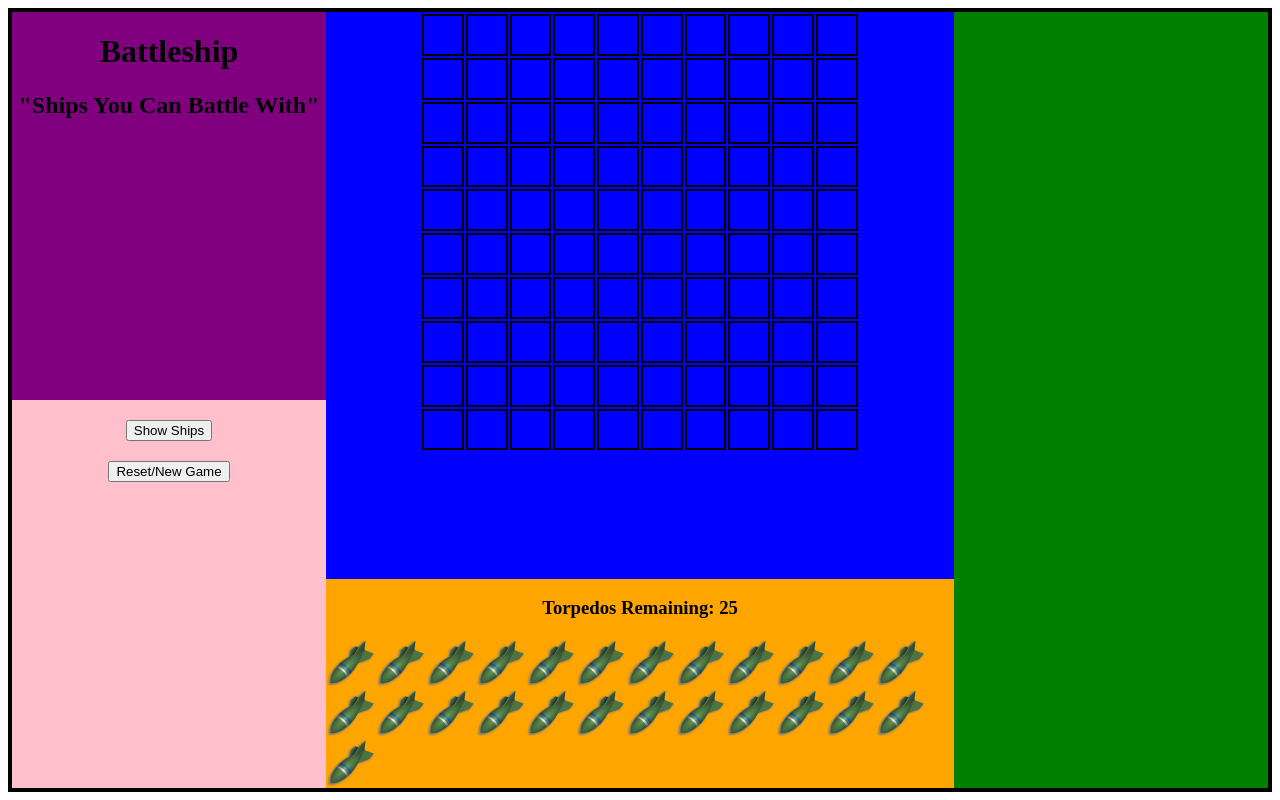
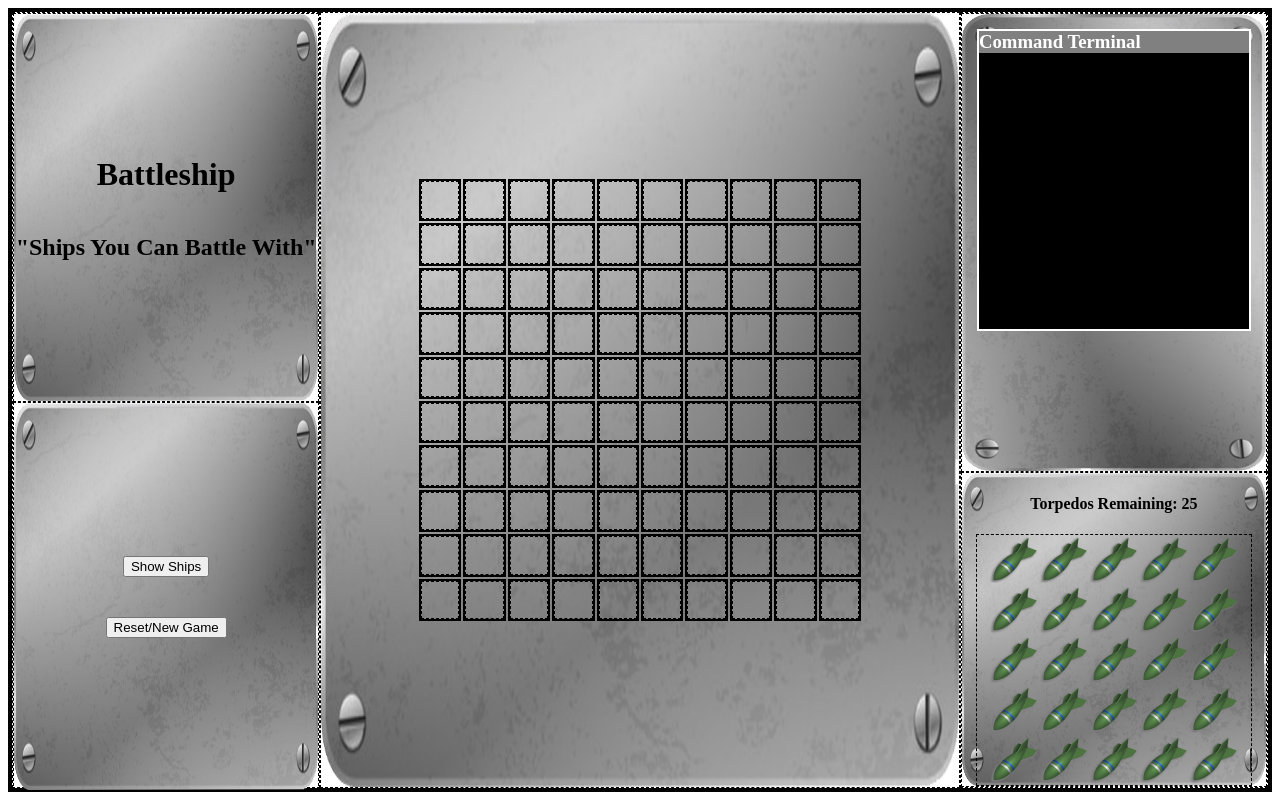
Before and after one commit to cmfasulo/Battleship, a plain HTML site: page battleshipFlex.html in a window 1280 px wide. Drawn offline with nearby package versions, Linux system fonts and the light colour scheme.

Commit message:
continued refactoring and styling

```diff
--- a/battleshipController.js
+++ b/battleshipController.js
@@ -2,16 +2,13 @@ $(document).ready(function() {
   makeTable(); //creates a table/board
   placeShips(); //places all ships on "board" in array (battleshipModel.js)
   torpedoShelf(); //add torpedos to "torpedoShelf"
-
-  // var tableString = makeTable();
-  // $("table").append(tableString);
 
   //assigns actions to player's click
   $("td").on("click", function() {
 
     if (torpedoCount > 0) {
       playerClick(); //runs playerClick function from Model
-      $(this).addClass("miss");
+      checkHit(board, $(this).attr('id'));
       $("#numTorpedos").text(torpedoCount);
       torpedoShelf();
       $(this).off();
@@ -41,11 +38,10 @@ $(document).ready(function() {
 
       if (torpedoCount > 0) {
         playerClick(); //runs playerClick function from Model
-        $(this).addClass("miss"); //adds CSS class 'torpedo'
-        $("#numTorpedos").text(torpedoCount); //gives user feedback on torpedo usage
-        $("torpedoShelf").remove("<img src='img/torpedo.png' class='torpedoImg'>");
+        checkHit(board, $(this).attr('id'));
+        $("#numTorpedos").text(torpedoCount);
         torpedoShelf();
-        $(this).off(); //turns off click functionality once a user has clicked on a box
+        $(this).off();
       } else {
         $("#numTorpedos").append(" - SORRY, YOU HAVE LOSSED THIS BATTLE.");
         $("td").off();
@@ -62,9 +58,9 @@ $(document).ready(function() {
 //Creates a function that generates a really long string with entire table HTML
 function makeTable() {
   var tableString = "";
-  for (var i = 0; i < 10; i++) {
+  for (var i = 0; i < rows; i++) {
     tableString += "<tr id='" + i + "'>" //creates opening tag and id for current row
-    for (var j = 0; j < 10; j++) {
+    for (var j = 0; j < columns; j++) {
       tableString += "<td id='" + i + j + "'><div class='content'></div></td>" //adds the current column to the string for the current row; moves onto the next column in the inner "for" loop
     }
     tableString += "</tr>"; //adds a closing tag for the current row; moves onto the next row in the outer "for" loop
@@ -74,17 +70,11 @@ function makeTable() {
 }
 
 function showShips() {
-  $("table").empty();
-
-  var tableString = "";
-  for (var i = 0; i < 10; i++) {
-    tableString += "<tr id='" + i + "'>" //creates opening tag and id for current row
-    for (var j = 0; j < 10; j++) {
-      tableString += "<td id='" + i + j + "'><div class='content'>" + board[i][j] + "</div></td>" //adds the current column to the string for the current row; moves onto the next column in the inner "for" loop
+  for (var i = 0; i < rows; i++) {
+    for (var j = 0; j < columns; j++) {
+      $("#" + i.toString() + j.toString()).text(board[i][j])
     }
-    tableString += "</tr>"; //adds a closing tag for the current row; moves onto the next row in the outer "for" loop
   }
-  $("table").append(tableString);
 }
 
 function torpedoShelf() {
@@ -94,10 +84,14 @@ function torpedoShelf() {
   }
 }
 
-function checkTable(board) {
-  //loop through columns (or w/e)
-  //loop through rows (or w/e)
-  //if (board[row][column] === ship) {
-  //$(this).addClass("something-is-here")
-  //}
+function checkHit(board, id) {
+  var rowNum = parseInt(id.slice(0, 1));
+  var columnNum = parseInt(id.slice(1,2));
+  console.log(parseInt(board[rowNum][columnNum]));
+
+  if (board[rowNum][columnNum] === 0) {
+    $("#" + id).addClass("miss");
+  } else {
+    $("#" + id).addClass("hit");
+  }
 }
--- a/battleshipFlex.css
+++ b/battleshipFlex.css
@@ -1,21 +1,21 @@
-* {
-  box-sizing: border-box;
-}
-
 h1, h2 {
    text-align: center;
  }
 
+ h3 {
+   background-color: gray;
+   color: white;
+   margin-top: 0;
+ }
+
 table {
   width: 70%;
-  /*width: 500px;
-  height: 500px;*/
-  /*background-image: url("img/florenceflannel.jpg");
-  background-repeat: no-repeat;
-  background-size: cover;*/
   margin: auto;
   text-align: center;
-  /*border: 4px solid black;*/
+}
+
+div {
+  border: 1px dashed black;
 }
 
 td {
@@ -39,76 +39,85 @@ td .content {
   right: 0;
 }
 
-#container, #main, #left {
+#container {
+  box-sizing: border-box;
   display: flex;
-  justify-content: center;
-}
-
-#container {
   min-height: 100%;
-  width: 100%;
-  align-items: stretch;
   flex-flow: row wrap;
   border: 4px solid black;
 }
 
-#left, #right {
-  min-width: 300px;
-  min-height: 600px;
+#main, #battleship, #buttonBank, #torpedoBank {
+  background-image: url(img/plateHorizontal.png);
+  background-repeat: no-repeat;
+  background-size: 100% 100%;
 }
 
 #main {
-  min-width: 600px;
-  /*min-height: 600px;*/
+  order: 1;
+  flex-basis: 50%;
+  flex-grow: 2;
+  flex-shrink: 1;
+  display: flex;
+  justify-content: center;
+  align-items: center;
 }
 
 #left {
   order: 0;
-  flex: 1;
-  flex-flow: column wrap;
-  align-items: stretch;
-}
-
-#main {
-  order: 1;
-  flex: 2;
-  flex-flow: column wrap;
-  align-items: stretch;
+  flex-basis: 24%;
+  flex-grow: 1;
+  flex-shrink: 2;
 }
 
 #right {
   order: 2;
-  flex: 1;
-  background-color: green;
+  flex-basis: 24%;
+  flex-grow: 1;
+  flex-shrink: 2;
+  display: flex;
+  align-items: stretch;
+  flex-flow: column nowrap;
 }
 
-#main-top {
-  order: 0;
-  background-color: blue;
-  flex: 3;
+#battleship {
+  height: 50%;
+  display: flex;
   align-items: center;
+  justify-content: center;
+  flex-flow: column wrap;
 }
 
-#main-bottom {
-  order: 1;
-  background-color: orange;
-  flex: 1;
+#buttonBank {
+  height: 50%;
   display: flex;
-  flex-flow: column wrap;
   align-items: center;
   justify-content: center;
+  flex-flow: column wrap;
 }
 
-#left-top {
-  order: 0;
-  background-color: purple;
-  flex: 1;
+#console {
+  flex-grow: 2;
+  flex-basis: 70%;
+  background-image: url(img/plateVertical.png);
+  background-repeat: no-repeat;
+  background-size: 100% 100%;
 }
 
-#left-bottom {
-  order: 1;
-  background-color: pink;
-  flex: 1;
+#consoleWindow {
+  background-color: black;
+  border: white 2px solid;
+  height: 65%;
+  margin: 5%;
+}
+
+#torpedoBank {
+  text-align: center;
+}
+
+#torpedoShelf {
+  width: 90%;
+  margin: 0 auto;
 }
 
 #show, #reset {
@@ -116,20 +125,8 @@ td .content {
   display: block;
 }
 
-.container-fluid {
-    margin: 0;
-    padding: 0;
-}
+.metal {
 
- .col-sm-2 {
-   background-color: #5d5d5d;
-   height: 100%;
-   margin: 0;
-   padding: 0;
- }
-
- .miss {
-   background-color: red;
 }
 
 .hit {
@@ -139,7 +136,11 @@ td .content {
   background-size: cover;
  }
 
+.miss {
+ background-color: red;
+}
+
 .torpedoImg {
   max-height: 50px;
-    min-height: 25px;
+  /*min-height: 25px;*/
 }
--- a/battleshipFlex.html
+++ b/battleshipFlex.html
@@ -15,28 +15,31 @@
   <body>
     <div id="container">
       <div id="main">
-        <div id="main-top">
-          <table id="board"></table>
-        </div>
-
-        <div id="main-bottom">
-          <h3 id="feedback">Torpedos Remaining: <span id="numTorpedos">25</span></h3>
-          <div id="torpedoShelf"></div>
-        </div>
+        <table id="board"></table>
       </div>
 
       <div id="left">
-        <div id="left-top">
+        <div id="battleship">
           <h1>Battleship</h1>
           <h2>"Ships You Can Battle With"</h2>
         </div>
-        <div id="left-bottom">
+        <div id="buttonBank">
           <input type="button" value="Show Ships" id="show"/>
           <input type="button" value="Reset/New Game" id="reset"/>
         </div>
       </div>
 
       <div id="right">
+        <div id="console">
+          <div id="consoleWindow">
+            <h3>Command Terminal</h3>
+            <div id="consoleText"></div>
+          </div>
+        </div>
+        <div id="torpedoBank">
+          <h4 id="feedback">Torpedos Remaining: <span id="numTorpedos">25</span></h4>
+          <div id="torpedoShelf"></div>
+        </div>
       </div>
 
     </div>
--- a/battleshipModel.js
+++ b/battleshipModel.js
@@ -18,7 +18,7 @@ var torpedoCount = 25;
 
 var rows = 10;
 var columns = 10;
-var board = createBoard(rows, columns, "O"); //createBoard(rows, columns, fillCharacter)
+var board = createBoard(rows, columns, 0); //createBoard(rows, columns, fillCharacter)
 
 //creates a function to be called when a user clicks a square
 function playerClick() {
@@ -100,11 +100,11 @@ function addShip(ship, shipLength) {
 
 function placeHorizontal(shipLength, rowStart, columnStart, rowBack, columnBack, rowForward, columnEnd) {
   for (var j = columnStart; j < columnEnd; j++) {
-    if (board[rowStart][j] != "O" ||
-        board[rowStart][columnBack] != "O"  ||
-        board[rowStart][columnEnd] != "O" ||
-        board[rowBack][j] != "O" ||
-        board[rowForward][j] != "O") {
+    if (board[rowStart][j] != 0 ||
+        board[rowStart][columnBack] != 0  ||
+        board[rowStart][columnEnd] != 0 ||
+        board[rowBack][j] != 0 ||
+        board[rowForward][j] != 0) {
           console.log("placeHorizontal returned false");
           return false; //current spot is occupied
     }
@@ -119,34 +119,19 @@ function placeHorizontal(shipLength, rowStart, columnStart, rowBack, columnBack,
 
 function placeVertical(shipLength, rowStart, columnStart, rowBack, columnBack, columnForward, rowEnd) {
   for (var i = rowStart; i < rowEnd; i++) {
-    if (board[i][columnStart] != "O"  ||
-        board[rowBack][columnStart] != "O" ||
-        board[rowEnd][columnStart] != "O" ||
-        board[i][columnBack] != "O" ||
-        board[i][columnForward] != "O") {
+    if (board[i][columnStart] != 0  ||
+        board[rowBack][columnStart] != 0 ||
+        board[rowEnd][columnStart] != 0 ||
+        board[i][columnBack] != 0 ||
+        board[i][columnForward] != 0) {
           console.log("placeVertical returned false");
           return false; //current spot is occupied
     }
   }
 
   for (var i = rowStart; i < (rowStart + shipLength); i++) {
-    board[i][columnStart] = shipLength.toString();
+    board[i][columnStart] = shipLength;
   }
   console.log("placeVertical returned true");
   return true;
 }
-
-
-// function checkBoard(position) {
-//   var rowNum = parseInt(position.slice(0,1));
-//   var colNum = parseInt(position.slice(1,2));
-//   for (var i = 0; i < board.length; i++) {
-//     for (var j = 0; j < board[i].length; j++) {
-//       if (board[rowNum][colNum] === ship) {
-//         return true;
-//       } else {
-//         return false;
-//       }
-//     }
-//   }
-// }
```
Also changed, not shown: img/plateHorizontal.jpg (added), img/plateHorizontal.png (added), img/plateVertical.png (added), img/rivetsHorizontal.jpg (added), img/rivetsVerticall.jpg (added). Lines whose indentation alone changed are shown as unchanged.
